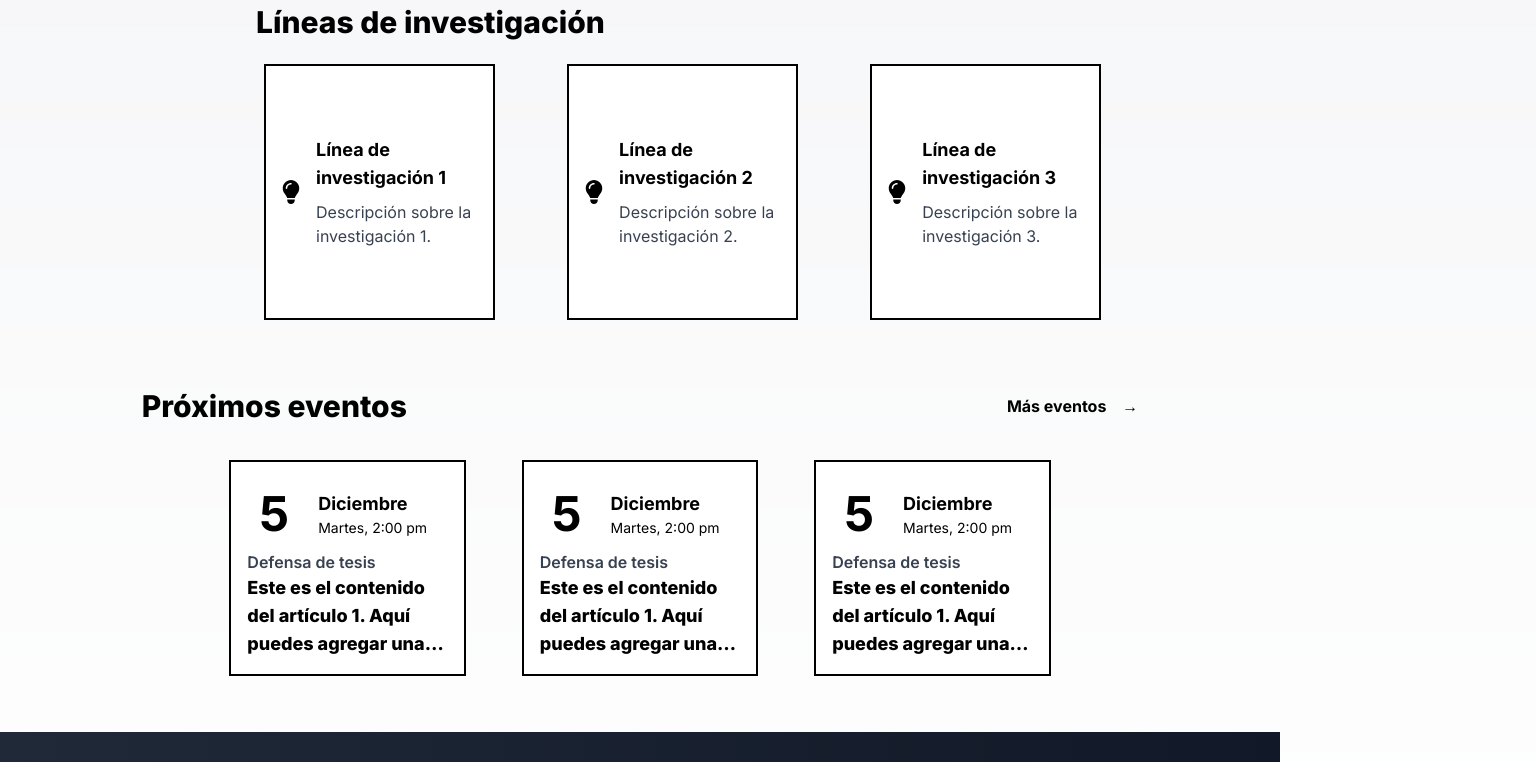
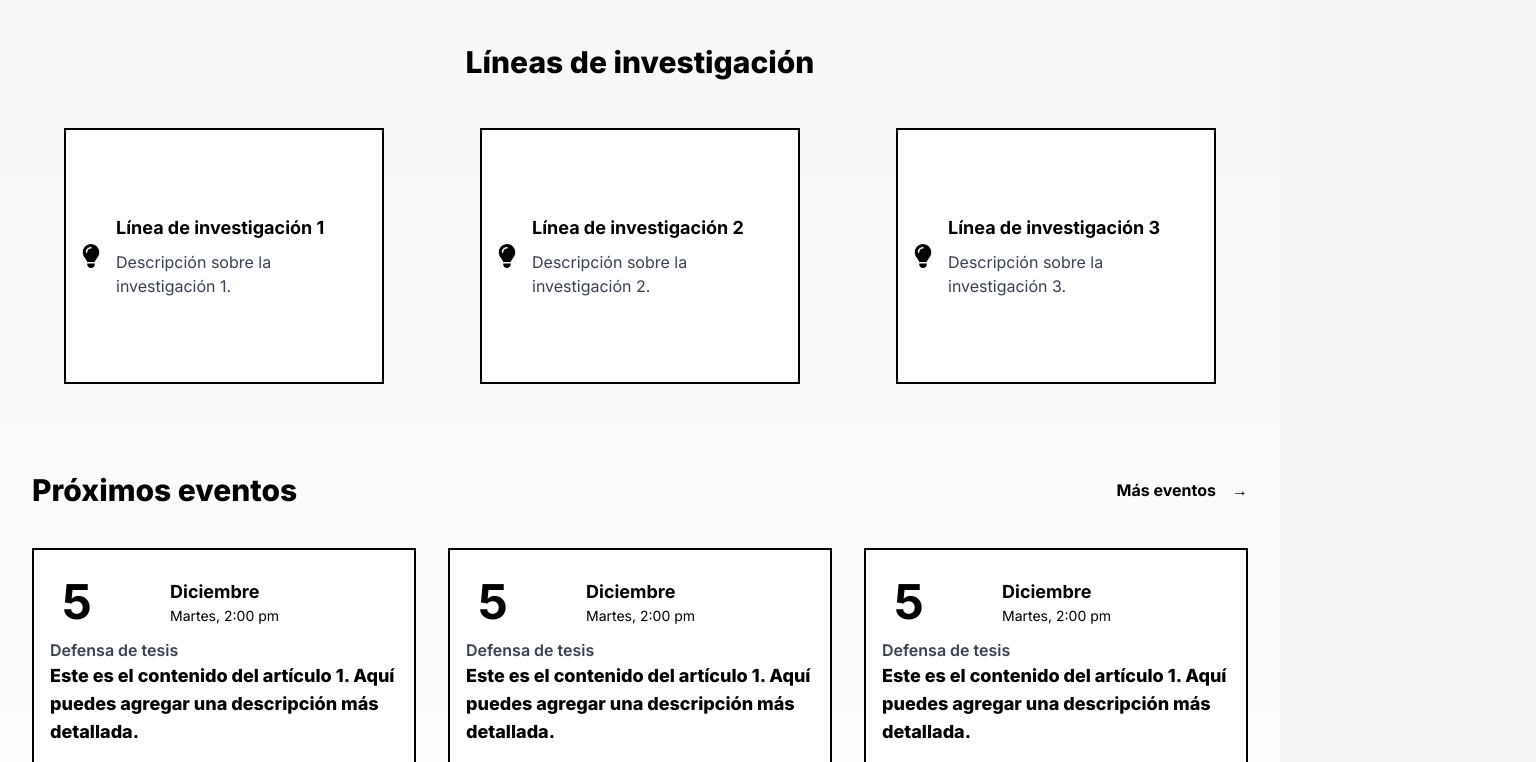
Before and after one commit to LideEieUcv/eie-frontend, a Next.js app: page /investigacion in a window 1280 px wide. Shown: the part 400-1162 px from the top of the page, 1536 px wide, since content can reach past the window. Built offline with nearby package versions, Linux system fonts and the light colour scheme.

Commit message:
fix: fix margin in investigacion page

```diff
--- a/app/investigacion/page.tsx
+++ b/app/investigacion/page.tsx
@@ -6,18 +6,18 @@ import InfoCard from '../components/investcard';
 const Index = () => {
   return (
     <>
-      {/* Título principal */}
+      {/* Título principal*/}
       <div className='min-h-96 bg-gray-300 flex flex-col items-center justify-center text-black text-3xl lg:text-4xl font-extrabold text-center px-4 mb-5'>
-        <h1>INVESTIGACION</h1>
+        <h1>INVESTIGACIÓN</h1>
       </div>
 
-      {/* Lineas de investigacion */}
-      <div className="flex flex-col items-start md:items-star justify-center w-full mt-0 mb-0 ml-36 md:ml-64">
-        <h1 className="font-extrabold text-3xl text-center">Líneas de investigación</h1>
+      {/* --- SECCIÓN PRINCIPAL DE CONTENIDO --- */}
+      <div className="max-w-7xl mx-auto px-4 sm:px-6 lg:px-8 py-10">
 
-        {/* Contenedor centrado para las tarjetas */}
-        <div className="flex justify-center w-2/3 mt-4">
-          <div className="grid grid-cols-1 mb-10 gap-x-14 sm:grid-cols-2 md:grid-cols-3 gap-2 w-full max-w-7xl">
+        {/* --- Sección Líneas de Investigación --- */}
+        <section className="mb-20">
+          <h1 className="font-extrabold text-3xl text-center mb-10">Líneas de investigación</h1>
+          <div className="grid grid-cols-1 sm:grid-cols-2 lg:grid-cols-3 gap-8">
             <div className="flex justify-center">
               <InfoCard
                 title="Línea de investigación 1"
@@ -37,18 +37,21 @@ const Index = () => {
               />
             </div>
           </div>
-        </div>
+        </section>
+
+        {/* --- Sección Próximos Eventos --- */}
+        <section>
+          {/* Título y enlace de "Más eventos" */}
+          <div className='flex justify-between items-center mb-10'>
+            <h1 className='font-extrabold text-3xl'>Próximos eventos</h1>
+            <a href="/noticias-y-eventos" className='font-bold text-md text-black hover:text-gray-500 transition whitespace-nowrap'>
+              Más eventos<span className='ml-4'>→</span>
+            </a>
           </div>
 
-
-      {/* Proximos eventos */}
-      <div className='flex space-x-12 md:space-x-[600px] md:items-center mt-5 mb-5 w-full justify-center'>
-        <h1 className='font-extrabold text-3xl'>Próximos eventos</h1>
-        <a href="/noticias-y-eventos" className='font-bold text-md text-black hover:text-gray-500 transition'>Más eventos<span className='ml-4'>→</span></a>
-      </div>
+          {/* El grid de eventos, similar al de arriba */}
+          <div className="grid grid-cols-1 sm:grid-cols-2 lg:grid-cols-3 gap-8">
             <div className="flex justify-center">
-        <div className="grid grid-cols-1 mb-10 gap-x-14 sm:grid-cols-2 md:grid-cols-3 gap-2 w-2/3 max-w-7xl p-4">
-          <div className="flex justify-center"> {/* Contenedor para centrar cada MiniCard */}
               <MiniCard
                 title="Defensa de tesis"
                 date={5}
@@ -79,6 +82,8 @@ const Index = () => {
               />
             </div>
           </div>
+        </section>
+
       </div>
     </>
   );
```
Lines whose indentation alone changed are shown as unchanged.
